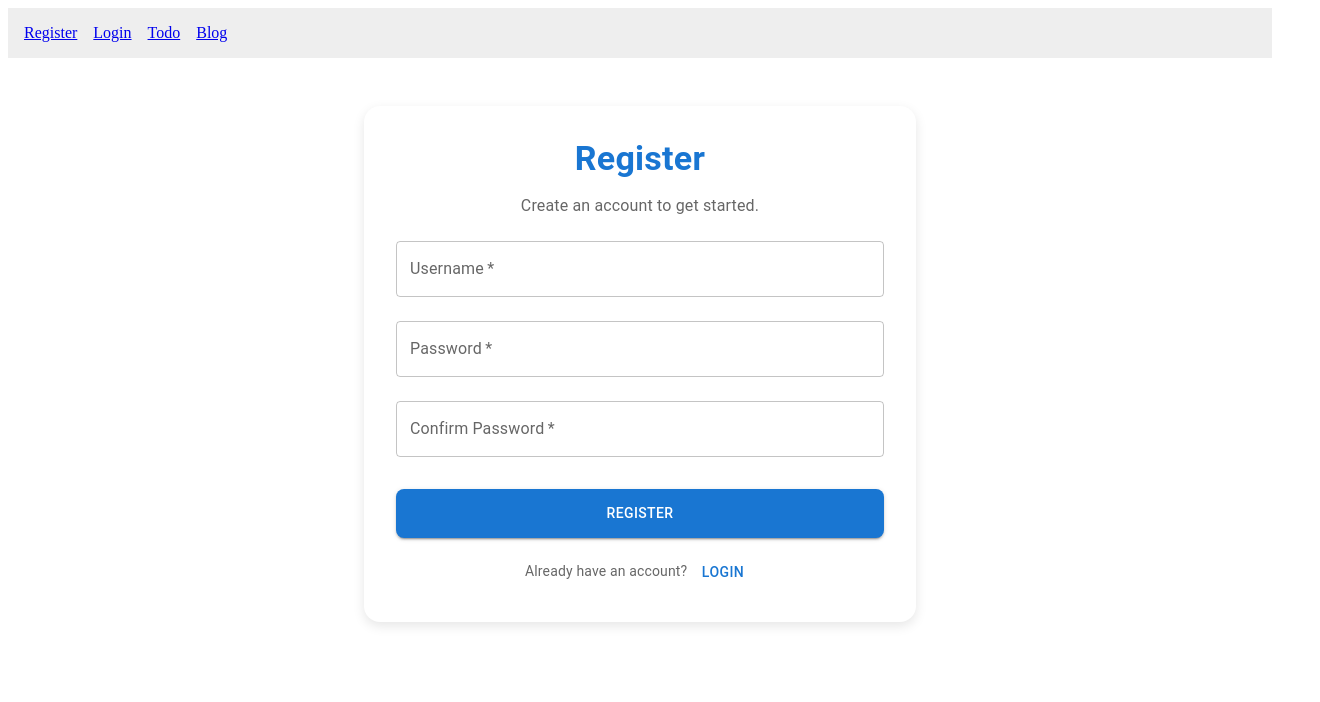
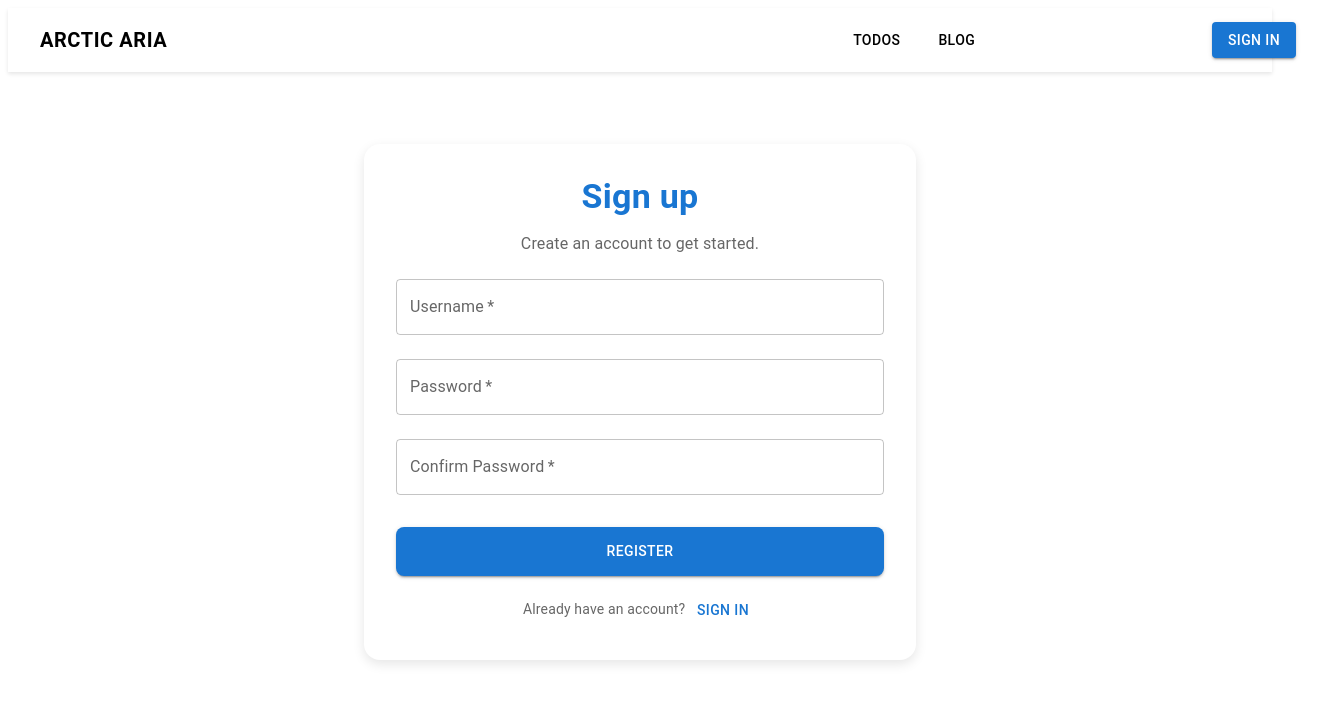
Before and after one commit to purinliang/ArcticAria, a React (Vite) app in the folder client/: page /register in a window 1280 px wide. Shown: the top 702 px of the page, 1320 px wide, since content can reach past the window. Built offline with nearby package versions, Linux system fonts and the light colour scheme; no server answers.

Commit message:
dev logout feature

```diff
--- a/client/src/App.jsx
+++ b/client/src/App.jsx
@@ -1,20 +1,72 @@
-import { Routes, Route, Link } from 'react-router-dom';
+import { useState, useEffect } from 'react';
+import { Routes, Route, useNavigate } from 'react-router-dom';
+import { jwtDecode } from 'jwt-decode';
+import { AppBar, Toolbar, Button, Typography, Box } from '@mui/material';
 import RegisterPage from './pages/RegisterPage';
 import LoginPage from './pages/LoginPage';
 import TodoPage from './pages/TodoPage';
 import TodoDetailPage from './pages/TodoDetailPage';
 import BlogPage from './pages/BlogPage';
+import { useAuth } from './AuthContext';
 
 function App() {
+  const { isLoggedIn, username, logout } = useAuth();
+  const navigate = useNavigate();
+
+  /**
+   * Handles the logout action.
+   * Clears the JWT token from local storage and navigates to the login page.
+   */
+  const handleLogout = () => {
+    logout();
+    navigate('/login');
+  };
+
   return (
-    <div>
-      <nav style={{ padding: '1rem', background: '#eee' }}>
-        <Link to="/register" style={{ marginRight: '1rem' }}>Register</Link>
-        <Link to="/login" style={{ marginRight: '1rem' }}>Login</Link>
-        <Link to="/todos" style={{ marginRight: '1rem' }}>Todo</Link>
-        <Link to="/blog">Blog</Link>
-      </nav>
+    <Box sx={{ flexGrow: 1 }}>
+      <AppBar position="static" sx={{ bgcolor: 'white', color: 'black', boxShadow: '0 2px 4px rgba(0,0,0,0.1)' }}>
+        <Toolbar sx={{ maxWidth: '1280px', width: '100%', mx: 'auto' }}>
+          {/* Logo/App Name */}
+          <Typography variant="h6" component="div" sx={{ flexGrow: 1, fontWeight: 'bold' }}>
+            <Button onClick={() => navigate('/')} color="inherit" sx={{ fontWeight: 'bold', fontSize: '1.25rem' }}>
+              Arctic Aria
+            </Button>
+          </Typography>
 
+          {/* Navigation Links */}
+          <Box sx={{ flexGrow: 1, display: 'flex', justifyContent: 'center', gap: 2 }}>
+            <Button onClick={() => navigate('/todos')} color="inherit">
+              Todos
+            </Button>
+            <Button onClick={() => navigate('/blog')} color="inherit">
+              Blog
+            </Button>
+          </Box>
+
+          {/* Auth buttons or user info */}
+          <Box sx={{ display: 'flex', alignItems: 'center', gap: 1 }}>
+            {isLoggedIn ? (
+              <>
+                <Typography variant="body1" component="span" sx={{ mr: 1, fontWeight: 'medium' }}>
+                  {username}
+                </Typography>
+                <Button variant="contained" color="error" onClick={handleLogout}>
+                  Sign out
+                </Button>
+              </>
+            ) : (
+              <>
+                <Button variant="contained" color="primary" onClick={() => navigate('/login')}>
+                  Sign in
+                </Button>
+              </>
+            )}
+          </Box>
+        </Toolbar>
+      </AppBar>
+
+      {/* Main content routes */}
+      <Box component="main" sx={{ p: 3, maxWidth: '1280px', mx: 'auto' }}>
         <Routes>
           <Route path="/" element={<TodoPage />} />
           <Route path="/register" element={<RegisterPage />} />
@@ -24,7 +76,8 @@ function App() {
           <Route path="/todos/:id" element={<TodoDetailPage />} />
           <Route path="/blog" element={<BlogPage />} />
         </Routes>
-    </div>
+      </Box>
+    </Box>
   );
 }
 
--- /dev/null
+++ b/client/src/AuthContext.jsx
@@ -0,0 +1,45 @@
+import { createContext, useState, useEffect, useContext } from 'react';
+import { jwtDecode } from 'jwt-decode';
+
+// Create a context for authentication state
+const AuthContext = createContext(null);
+
+export const AuthProvider = ({ children }) => {
+    const [isLoggedIn, setIsLoggedIn] = useState(false);
+    const [username, setUsername] = useState('');
+
+    // Check login status on mount and on token changes
+    useEffect(() => {
+        const token = localStorage.getItem('jwtToken');
+        if (token) {
+            try {
+                const decodedToken = jwtDecode(token);
+                setUsername(decodedToken.username);
+                setIsLoggedIn(true);
+            } catch (error) {
+                console.error("Invalid token:", error);
+                localStorage.removeItem('jwtToken');
+                setIsLoggedIn(false);
+            }
+        } else {
+            setIsLoggedIn(false);
+        }
+    }, []); // Empty dependency array means this runs only once on mount
+
+    // Logout function
+    const logout = () => {
+        localStorage.removeItem('jwtToken');
+        setIsLoggedIn(false);
+        setUsername('');
+    };
+
+    return (
+        <AuthContext.Provider value={{ isLoggedIn, username, logout, setIsLoggedIn, setUsername }}>
+            {children}
+        </AuthContext.Provider>
+    );
+};
+
+export const useAuth = () => {
+    return useContext(AuthContext);
+};
--- a/client/src/main.jsx
+++ b/client/src/main.jsx
@@ -2,11 +2,14 @@ import React from 'react';
 import ReactDOM from 'react-dom/client';
 import App from './App.jsx';
 import { BrowserRouter } from 'react-router-dom';
+import { AuthProvider } from './AuthContext';
 
 ReactDOM.createRoot(document.getElementById('root')).render(
   <React.StrictMode>
     <BrowserRouter>
-      <App />
+      <AuthProvider>
+        <App />
+      </AuthProvider>
     </BrowserRouter>
   </React.StrictMode>
 );
--- a/client/src/pages/LoginPage.jsx
+++ b/client/src/pages/LoginPage.jsx
@@ -3,44 +3,53 @@ import { TextField, Button, Box, Typography, Container, Alert } from '@mui/mater
 import axios from 'axios';
 import { useNavigate } from 'react-router-dom';
 import { red } from '@mui/material/colors';
+import { useAuth } from '../AuthContext';
+import { jwtDecode } from 'jwt-decode';
 
 const API_BASE = import.meta.env.VITE_AUTH_API_BASE;
 
 export default function LoginPage() {
     const [form, setForm] = useState({ username: '', password: '' });
     const [error, setError] = useState('');
-    const [success, setSuccess] = useState(''); // Added success state
+    const [success, setSuccess] = useState('');
     const navigate = useNavigate();
+    const { setIsLoggedIn, setUsername } = useAuth(); // Use the auth context
 
     /**
-     * Handles changes in the form input fields.
-     * @param {React.ChangeEvent<HTMLInputElement>} e The change event from the input.
+     * Handles form input changes.
+     * @param {Event} e The event object.
      */
     const handleChange = e => {
         setError('');
-        setSuccess(''); // Clear success message on input change
+        setSuccess('');
         setForm({ ...form, [e.target.name]: e.target.value });
     };
 
     /**
-     * Handles the login button click.
-     * Sends a POST request to the login endpoint and handles the response.
+     * Handles the login process.
      */
     const handleLogin = async () => {
         setError('');
         setSuccess('');
-
         try {
             console.log(`POST ${API_BASE}/login`);
             const res = await axios.post(`${API_BASE}/login`, form);
+            const { token } = res.data;
+            localStorage.setItem('jwtToken', token);
 
-            // Store the JWT token upon successful login
-            localStorage.setItem('jwtToken', res.data.token);
+            const decodedToken = jwtDecode(token);
+            console.log('Decoded JWT Payload:', decodedToken); // Log the decoded payload for debugging
 
-            setSuccess('Login successful! Redirecting to todos page...'); // Set success message
-            // Navigate to the todos page after a delay
+            // Check for the 'username' field in the decoded token
+            if (decodedToken.username) {
+                setUsername(decodedToken.username); // Update username in context
+                setIsLoggedIn(true); // Update login status in context
+            } else {
+                console.error("Username field not found in JWT token. Please check your backend.");
+            }
+
+            setSuccess('Logged in successfully! Redirecting to todos...');
             setTimeout(() => navigate('/todos'), 2000);
-
         } catch (err) {
             console.log(`Login error: ${err}`);
             // Check if the error has a response and data to get a more specific message
@@ -65,31 +74,20 @@ export default function LoginPage() {
                 }}
             >
                 <Typography variant="h4" gutterBottom component="div" sx={{ fontWeight: 'bold', color: 'primary.main' }}>
-                    Login
+                    Sign in
                 </Typography>
                 <Typography variant="subtitle1" gutterBottom sx={{ color: 'text.secondary' }}>
-                    Please log in to continue.
+                    Welcome back! Please log in to your account.
                 </Typography>
 
-                {/* Conditionally render the success message */}
+                {/* Display success and error alerts */}
                 {success && (
                     <Alert severity="success" sx={{ width: '100%', mb: 2, borderRadius: '8px' }}>
                         {success}
                     </Alert>
                 )}
-
-                {/* Conditionally render the error message if the `error` state is not empty */}
                 {error && (
-                    <Alert
-                        severity="error"
-                        sx={{
-                            width: '100%',
-                            mt: 2,
-                            mb: 2,
-                            borderRadius: '8px',
-                            backgroundColor: red[50]
-                        }}
-                    >
+                    <Alert severity="error" sx={{ width: '100%', mb: 2, borderRadius: '8px', backgroundColor: red[50] }}>
                         {error}
                     </Alert>
                 )}
@@ -129,7 +127,7 @@ export default function LoginPage() {
                 </Button>
                 <Box textAlign="center" sx={{ mt: 2, width: '100%' }}>
                     <Typography variant="body2" color="textSecondary">
-                        Don't have an account? <Button onClick={() => navigate('/register')}>Register</Button>
+                        Don't have an account? <Button onClick={() => navigate('/register')}>Sign up</Button>
                     </Typography>
                 </Box>
             </Box>
--- a/client/src/pages/RegisterPage.jsx
+++ b/client/src/pages/RegisterPage.jsx
@@ -64,7 +64,7 @@ export default function RegisterPage() {
                 }}
             >
                 <Typography variant="h4" gutterBottom component="div" sx={{ fontWeight: 'bold', color: 'primary.main' }}>
-                    Register
+                    Sign up
                 </Typography>
                 <Typography variant="subtitle1" gutterBottom sx={{ color: 'text.secondary' }}>
                     Create an account to get started.
@@ -129,7 +129,8 @@ export default function RegisterPage() {
                 </Button>
                 <Box textAlign="center" sx={{ mt: 2, width: '100%' }}>
                     <Typography variant="body2" color="textSecondary">
-                        Already have an account? <Button onClick={() => navigate('/login')}>Login</Button>
+                        Already have an account? <Button onClick={() => navigate('/login')}>Sign in
+                        </Button>
                     </Typography>
                 </Box>
             </Box>
```
Also changed, not shown: 1 other file (tests, documents, lock files or other folders). Lines whose indentation alone changed are shown as unchanged.
